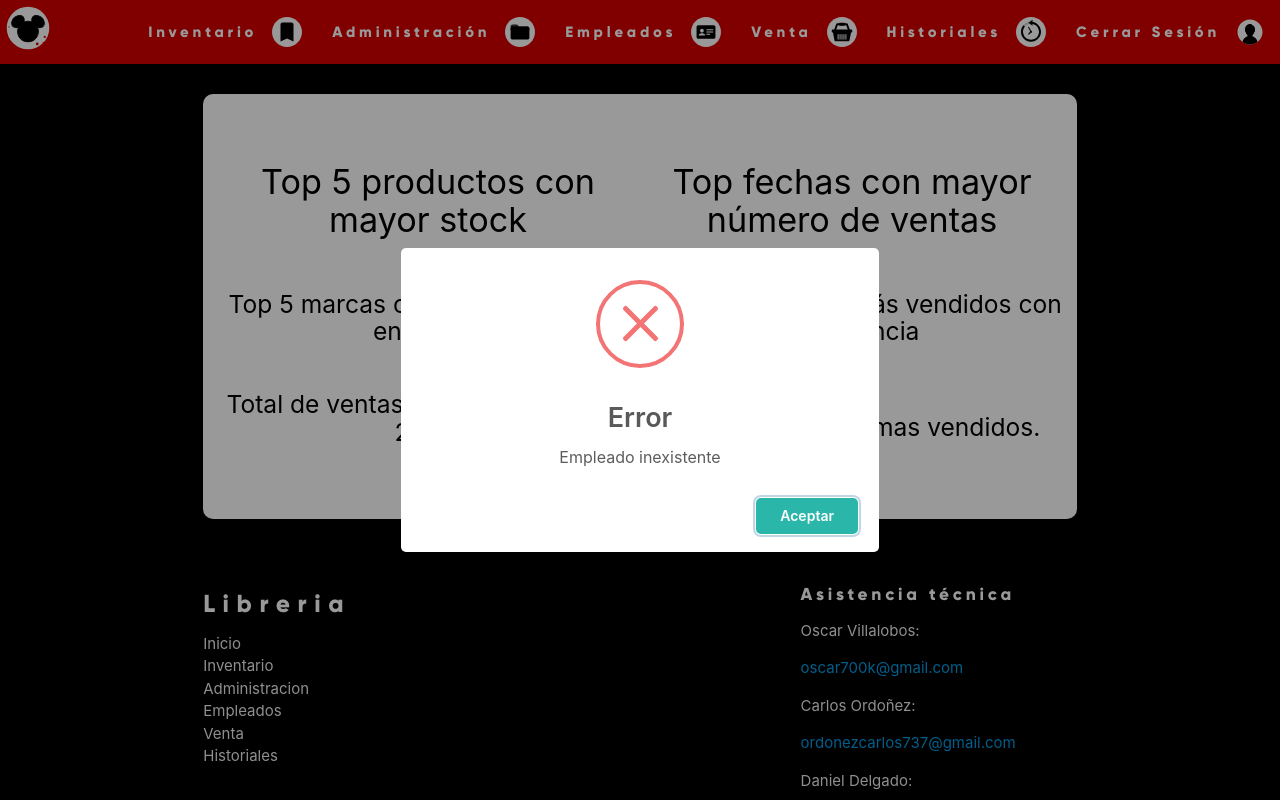
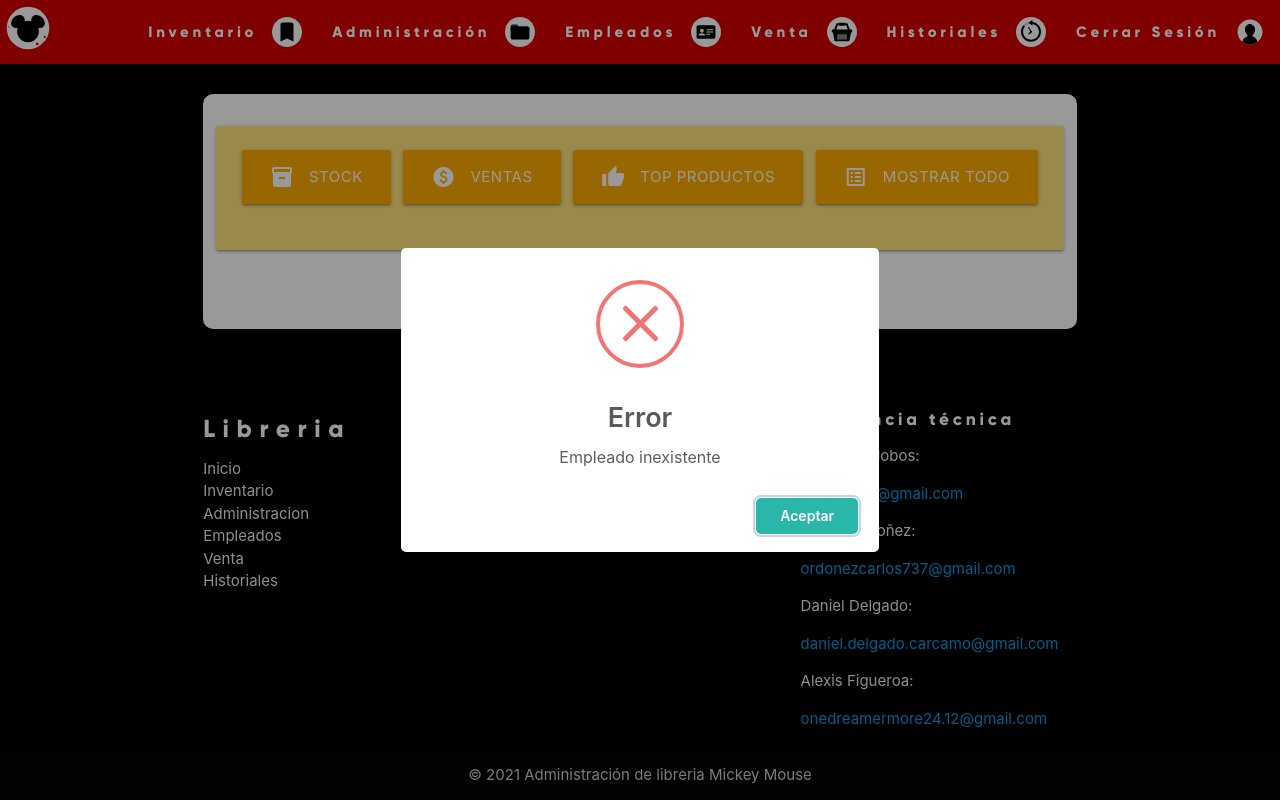
Before and after one commit to OVillalobos3A/LibreriaMickeyMouse, a PHP site: page /views/graficas.php in a window 1280 px wide. Run offline with PHP 8.4, Linux system fonts and the light colour scheme; the visitor is signed in with stand-in values (Sample User, id 1); data that the repository does not hold is empty; style sheets or scripts are compiled from the project's sources; some libraries are stand-ins or nearby versions.

Commit message:
Se modificó la vista de las gráficas en la pantalla de inicio.

```diff
--- a/Libreria/app/controllers/grafica.js
+++ b/Libreria/app/controllers/grafica.js
@@ -10,6 +10,9 @@ document.addEventListener('DOMContentLoaded', function () {
     graficaLinealMarcasconmasProductos();
     graficaPolarProducosMasVendidos();
     graficaPieProducosMasVendidosFrecuencia();
+    document.getElementById('parte1').style.display = 'none';
+    document.getElementById('parte3').style.display = 'none';
+    document.getElementById('parte2').style.display = 'none';
 });
 
 // Función para preparar el formulario al momento de modificar un registro.
@@ -118,6 +121,7 @@ function openUpdateProfile(id) {
         console.log(error);
     });
 }
+
 function openUpdateCredentials(id) {
     // Se restauran los elementos del formulario.
     document.getElementById('credential-form').reset();
@@ -142,9 +146,15 @@ function openUpdateCredentials(id) {
             request.json().then(function (response) {
                 // Se comprueba si la respuesta es satisfactoria, de lo contrario se muestra un mensaje con la excepción.
                 if (response.status) {
+
                     // Se inicializan los campos del formulario con los datos del registro seleccionado.
                     document.getElementById('id_usuario').value = response.dataset.id_usuario;
                     document.getElementById('alias').value = response.dataset.usuario;
+                    if (response.dataset.autenticacion) {
+                        document.getElementById('autent').checked = true;
+                    } else {
+                        document.getElementById('autent').checked = false;
+                    }
                     // Se actualizan los campos para que las etiquetas (labels) no queden sobre los datos.
                     M.updateTextFields();
                 } else {
@@ -186,7 +196,7 @@ document.getElementById('credential-form').addEventListener('submit', function (
 
 });
 
-// Función para mostrar la cantidad de productos por categoría en una gráfica de barras.
+// Función para mostrar en gráfica de barras los 5 productos con mayor stock en el inventario
 function graficaBarrasInventarioStock() {
     fetch(API_PROFILE + 'cantidadProductoStockMax', {
         method: 'get'
@@ -220,7 +230,8 @@ function graficaBarrasInventarioStock() {
     });
 }
 
-// Función para mostrar el porcentaje de productos por categoría en una gráfica de pastel.
+// Función para mostrar en gráfica tipo donut las 5 fechas en las cuales
+//se han realizado más ventas
 function graficaDonutCantidadVentas() {
     fetch(API_PROFILE + 'topVentaCantidad', {
         method: 'get'
@@ -254,8 +265,9 @@ function graficaDonutCantidadVentas() {
     });
 }
 
-
-// Función para preparar el formulario al momento de realizar la gráfica.
+// Función para abrir el modal que contiene las gráficas
+//correspondientes las historial de ventas del usuario
+//que ha iniciado sesión
 function openModalGraphic() {
     let instance = M.Modal.getInstance(document.getElementById('save-modal1'));
     instance.open();
@@ -263,7 +275,8 @@ function openModalGraphic() {
     graficaPolarDineroVenta();
 }
 
-// Función para mostrar la cantidad de productos por categoría en una gráfica de barras.
+// Función para mostrar en gráfica lineal el dinero que se
+//recaudó en cada venta en la que el usuario estuvo presente
 function graficaLinealVentasUsuario() {
     fetch(API_PROFILE + 'secondOption', {
         method: 'get'
@@ -286,7 +299,7 @@ function graficaLinealVentasUsuario() {
                     lineGraph('chart4', categorias, cantidad, '$', 'Dinero recaudado');
                 } else {
                     document.getElementById('chart4').remove();
-                    console.log(response.exception);
+                    sweetAlert(3, 'No hay datos disponibles', null);
                 }
             });
         } else {
@@ -297,7 +310,7 @@ function graficaLinealVentasUsuario() {
     });
 }
 
-// Función para mostrar el porcentaje de productos por categoría en una gráfica de pastel.
+// Función para mostrar en gráfica tipo polar la cantidad de ventas que el usuario ha realizado
 function graficaPolarDineroVenta() {
     fetch(API_PROFILE + 'firstOption', {
         method: 'get'
@@ -320,7 +333,6 @@ function graficaPolarDineroVenta() {
                     polarGraph('chart5', categorias, cantidad, 'Cantidad de ventas realizadas');
                 } else {
                     document.getElementById('chart5').remove();
-                    console.log(response.exception);
                 }
             });
         } else {
@@ -332,7 +344,8 @@ function graficaPolarDineroVenta() {
 }
 
 
-// Función para mostrar la cantidad de productos por categoría en una gráfica de barras.
+// Función para mostrar en gráfica de barras las cantidad de ventas totales de todo el año
+//Se ordenan por mes
 function graficaBarrasTotalVentasEnAnio() {
     fetch(API_PROFILE + 'TotalVentasEnAnio', {
         method: 'get'
@@ -366,7 +379,7 @@ function graficaBarrasTotalVentasEnAnio() {
     });
 }
 
-// Función para mostrar la cantidad de productos por categoría en una gráfica de barras.
+// Función para mostrar en gráfica lineal las 5 marcas que cuentan con mayor producto
 function graficaLinealMarcasconmasProductos() {
     fetch(API_PROFILE + 'MarcasconmasProductos', {
         method: 'get'
@@ -400,7 +413,7 @@ function graficaLinealMarcasconmasProductos() {
     });
 }
 
-// Función para mostrar la cantidad de productos por categoría en una gráfica de barras.
+// Función para mostrar en gráfica polar los 5 productos más vendidos
 function graficaPolarProducosMasVendidos() {
     fetch(API_PROFILE + 'ProducosMasVendidos', {
         method: 'get'
@@ -434,7 +447,7 @@ function graficaPolarProducosMasVendidos() {
     });
 }
 
-// Función para mostrar la cantidad de productos por categoría en una gráfica de barras.
+// Función para mostrar en gráfica tipo pie los 5 productos más vendidos con más frecuencia
 function graficaPieProducosMasVendidosFrecuencia() {
     fetch(API_PROFILE + 'ProducosMasVendidosFrecuencia', {
         method: 'get'
@@ -467,3 +480,28 @@ function graficaPieProducosMasVendidosFrecuencia() {
         console.log(error);
     });
 }
+
+// Función para para enseñar grafica 1 y 2
+function mostrarUno() {
+    document.getElementById('parte3').style.display = 'none';
+    document.getElementById('parte1').style.display = 'block';
+    document.getElementById('parte2').style.display = 'none';
+}
+
+function mostrarTres() {
+    document.getElementById('parte2').style.display = 'block';
+    document.getElementById('parte1').style.display = 'none';
+    document.getElementById('parte3').style.display = 'none';
+}
+
+function mostrarDos() {
+    document.getElementById('parte3').style.display = 'block';
+    document.getElementById('parte2').style.display = 'none';
+    document.getElementById('parte1').style.display = 'none';
+}
+
+function mostrarFull() {
+    document.getElementById('parte3').style.display = 'block';
+    document.getElementById('parte2').style.display = 'block';
+    document.getElementById('parte1').style.display = 'block';
+}
--- a/Libreria/views/graficas.php
+++ b/Libreria/views/graficas.php
@@ -5,45 +5,65 @@ Dashboard_Page::headerTemplate('libreria');
 <br>
 <div class="row container">
     <div class="center-align" id="datos"></div>
-        <div class="col s12 m12">
+    <div class="col s12 m12" >
         <div class="card-panel white rad">
             <div class="row">
+                <div class="s12 m6 l3 center-align">
+                    <div class="card-panel amber accent-1">
+                        <a class="waves-effect amber accent-4 btn-large"><i class="material-icons left" onclick="mostrarUno()">inventory_2</i>Stock</a>
+                        &nbsp;
+                        <a class="waves-effect amber accent-4 btn-large"><i class="material-icons left" onclick="mostrarDos()">paid</i>Ventas</a>
+                        &nbsp;
+                        <a class="waves-effect amber accent-4 btn-large"><i class="material-icons left" onclick="mostrarTres()">thumb_up</i>Top productos</a>
+                        &nbsp;
+                        <a class="waves-effect amber accent-4 btn-large"><i class="material-icons left" onclick="mostrarFull()">list_alt</i>Mostrar todo</a>
+                        &nbsp;
+                    </div>
+                </div>
+            </div>
+            <div class="row" id="datos">
+                <div class="row center-align" id="parte1">
                     <div class="col s12 m6 center-align">
                         <br>
                         <canvas id="chart1"></canvas>
-                        <h4 class="center-align black-text">Top 5 productos con mayor stock</h4>
+                        <h5 class="center-align black-text">Top 5 productos con mayor stock</h5>
                     </div>
-                    <div class="col s12 m6 center-align">
-                    <br>
-                    <canvas id="chart3"></canvas>
-                        <h4 class="center-align black-text">Top fechas con mayor número de ventas</h4>
-                    </div>
-                    <div class="row center-align">
                     <div class="col s12 m6 center-align">
                         <br>
                         <canvas id="chart8"></canvas>
                         <h5 class="center-align black-text">Top 5 marcas con mas productos en stock</h5>
                     </div>
+                </div>
+                <div class="row center-align" id="parte2">
                     <div class="col s12 m6 center-align">
                         <br>
                         <canvas id="chart7"></canvas>
-                            <h5 class="center-align black-text">Top 5 productos más vendidos con frecuencia</h5> <!--en este caso es la marca numero 1-->
+                        <h5 class="center-align black-text">Top 5 productos más vendidos con frecuencia</h5>
+                        <!--en este caso es la marca numero 1-->
+                    </div>
+                    <div class="col s12 m6">
+                        <br>
+                        <canvas id="chart9"></canvas>
+                        <h5 class="center-align black-text">Top 5 productos mas vendidos.</h5>
                     </div>
                 </div>
-                    <div class="row">
+                <div class="row row center-alig" id="parte3">
                     <div class="col s12 m6">
+                        <br>
                         <canvas id="chart6"></canvas>
                         <h5 class="center-align black-text">Total de ventas por mes en el año 2021</h5>
                     </div>
                     <div class="col s12 m6 center-align">
                         <br>
-                        <canvas id="chart9"></canvas>
-                        <h5 class="center-align black-text">Top 5 productos mas vendidos.</h5>
+                        <canvas id="chart3"></canvas>
+                        <h5 class="center-align black-text">Top fechas con mayor número de ventas</h5>
                     </div>
                 </div>
             </div>
         </div>
     </div>
+</div>
+
 <div id="save-modal" class="modal">
     <div class="modal-content">
         <h5 id="modal-title" class="center-align"></h5>
@@ -51,41 +71,43 @@ Dashboard_Page::headerTemplate('libreria');
         <!--Estableciendo el tamaño de cada div correspondiente-->
         <form method="post" id="save-form" enctype="multipart/form-data">
             <!-- Campo oculto para asignar el id del registro al momento de modificar -->
-                    <input class="hide" type="number" id="id_empleado" name="id_empleado"/>
+            <input class="hide" type="number" id="id_empleado" name="id_empleado" />
             <div class="row">
                 <div class="input-field col s12 m6">
                     <i class="material-icons prefix">account_circle</i>
-                            <input id="nombre" type="text" name="nombre" class="validate" maxlength="25" required/>
+                    <input id="nombre" type="text" name="nombre" class="validate" maxlength="25" required />
                     <label for="nombre">Nombres</label>
                 </div>
                 <div class="input-field col s12 m6">
                     <i class="material-icons prefix">account_circle</i>
-                            <input id="apellido" type="text" name="apellido" class="validate" maxlength="25" required/>
+                    <input id="apellido" type="text" name="apellido" class="validate" maxlength="25" required />
                     <label for="apellido">Apellidos</label>
                 </div>
                 <div class="input-field col s12 m6">
                     <i class="material-icons prefix">email</i>
-                            <input id="correo" type="email" name="correo" class="validate" maxlength="40" required/>
+                    <input id="correo" type="email" name="correo" class="validate" maxlength="40" required />
                     <label for="correo">Correo</label>
                 </div>
                 <div class="input-field col s12 m6">
                     <i class="material-icons prefix">phone</i>
-                            <input id="tel" type="text" name="tel" class="validate" maxlength="9" required/>
+                    <input id="tel" type="text" name="tel" class="validate" maxlength="9" required />
                     <label for="tel">Teléfono</label>
                 </div>
             </div>
             <div class="file-field input-field col s12">
-                            <div class="btn blue-grey tooltipped"  data-tooltip="Seleccione una imagen de 500x500">
+                <div class="btn blue-grey tooltipped" data-tooltip="Seleccione una imagen de 500x500">
                     <i class="material-icons right">image</i>Foto de perfil
-                                <input id="archivo" type="file" name="archivo" accept=".gif, .jpg, .png"/>
+                    <input id="archivo" type="file" name="archivo" accept=".gif, .jpg, .png" />
                 </div>
                 <div class="file-path-wrapper">
-                                <input class="file-path validate" type="text" placeholder="Formatos aceptados: gif, jpg y png"/>
+                    <input class="file-path validate" type="text" placeholder="Formatos aceptados: gif, jpg y png" />
                 </div>
             </div>
             <div class="row center-align">
-                            <a href="#" class="btn waves-effect red tooltipped modal-close" data-tooltip="Cancelar"><i class="material-icons">cancel</i></a>
-                            <button type="submit" class="btn waves-effect yellow darken-3 tooltipped" data-tooltip="Guardar"><i class="material-icons">save</i></button>
+                <a href="#" class="btn waves-effect red tooltipped modal-close" data-tooltip="Cancelar"><i
+                        class="material-icons">cancel</i></a>
+                <button type="submit" class="btn waves-effect yellow darken-3 tooltipped" data-tooltip="Guardar"><i
+                        class="material-icons">save</i></button>
             </div>
     </div>
     </form>
@@ -98,33 +120,46 @@ Dashboard_Page::headerTemplate('libreria');
         <!--Estableciendo el tamaño de cada div correspondiente-->
         <form method="post" id="credential-form" enctype="multipart/form-data">
             <!-- Campo oculto para asignar el id del registro al momento de modificar -->
-                    <input class="hide" type="number" id="id_usuario" name="id_usuario"/>
+            <input class="hide" type="number" id="id_usuario" name="id_usuario" />
             <div class="row">
                 <div class="input-field col s12 m6">
                     <i class="material-icons prefix">account_circle</i>
-                            <input id="alias" type="text" name="alias" class="validate" maxlength="10" required/>
+                    <input id="alias" type="text" name="alias" class="validate" maxlength="10" required />
                     <label for="alias">Usuario</label>
                 </div>
 
                 <div class="input-field col s12 m6">
                     <i class="material-icons prefix">add_moderator</i>
-                            <input id="ncontra" type="password" name="ncontra" class="validate" maxlength="16" required/>
+                    <input id="ncontra" type="password" name="ncontra" class="validate" maxlength="16" required />
                     <label for="ncontra">Nueva contraseña</label>
                 </div>
                 <div class="input-field col s12 m6">
                     <i class="material-icons prefix">add_moderator</i>
-                            <input id="ncontra1" type="password" name="ncontra1" class="validate" maxlength="16" required/>
+                    <input id="ncontra1" type="password" name="ncontra1" class="validate" maxlength="16" required />
                     <label for="ncontra1">Confirmar contraseña</label>
                 </div>
                 <div class="input-field col s12 m6">
                     <i class="material-icons prefix">password</i>
-                            <input id="contra" type="password" name="contra" class="validate" maxlength="16" required/>
+                    <input id="contra" type="password" name="contra" class="validate" maxlength="16" required />
                     <label for="contra">Contraseña actual</label>
+                </div>
+                <div class="input-field col s12 m6">
+                    <div class="switch">
+                        <span><b>&nbsp; Autenticacion en 2 pasos: &nbsp;</b></span>
+                        <label>
+                            <i class="material-icons">looks_one</i>
+                            <input id="autent" type="checkbox" name="autent" checked />
+                            <span class="lever"></span>
+                            <i class="material-icons">looks_two</i>
+                        </label>
+                    </div>
                 </div>
             </div>
             <div class="row center-align">
-                        <a href="#" class="btn waves-effect red tooltipped modal-close" data-tooltip="Cancelar"><i class="material-icons">cancel</i></a>
-                        <button type="submit" class="btn waves-effect yellow darken-3 tooltipped" data-tooltip="Guardar"><i class="material-icons">save</i></button>
+                <a href="#" class="btn waves-effect red tooltipped modal-close" data-tooltip="Cancelar"><i
+                        class="material-icons">cancel</i></a>
+                <button type="submit" class="btn waves-effect yellow darken-3 tooltipped" data-tooltip="Guardar"><i
+                        class="material-icons">save</i></button>
             </div>
         </form>
     </div>
@@ -134,7 +169,8 @@ Dashboard_Page::headerTemplate('libreria');
 
 <div id="save-modal1" class="modal Texto rad">
     <div class="modal-content">
-        <a href="#" class="btn waves-effect red tooltipped modal-close" data-tooltip="Cancelar"><i class="material-icons">cancel</i></a>
+        <a href="#" class="btn waves-effect red tooltipped modal-close" data-tooltip="Cancelar"><i
+                class="material-icons">cancel</i></a>
         <h5 id="modal-title" class="center-align">Estadísticas de ventas realizadas</h5>
         <br>
         <div id="contenedor">
--- a/Libreria/views/index.php
+++ b/Libreria/views/index.php
@@ -15,19 +15,19 @@ Dashboard_Page::headerTemplate('Log In');
 						<span>Ingresa tus credenciales</span>
 						<br><br>
 						<div class="row">
-							<form method="post" id="session-form" action="#">
+							<form method="post" id="session-form" action="#" autocomplete="off">
 								<div class="col s12">
 									<div class="row">
 										<!--Texbox Email-->
 										<div class="input-field col s12 m12 l12">
 											<i class="material-icons prefix">assignment_ind</i>
-											<input placeholder="Ingresa tu nombre de Usuario" id="user" name="user" type="text" class="validate">
+											<input placeholder="Ingresa tu nombre de Usuario" id="user" name="user" type="text" class="validate" required>
 											<label for="user">Usuario</label>
 										</div>
 										<!--Texbox Password-->
 										<div class="input-field col s12 m12 l12">
 											<i class="material-icons prefix">lock</i>
-											<input placeholder="Ingresa tu contraseña" id="pass" name="pass" type="password" class="validate">
+											<input placeholder="Ingresa tu contraseña" id="pass" name="pass" type="password" class="validate" required>
 											<label for="pass">Contraseña</label>
 										</div>
 									</div>
```
Lines whose indentation alone changed are shown as unchanged.
